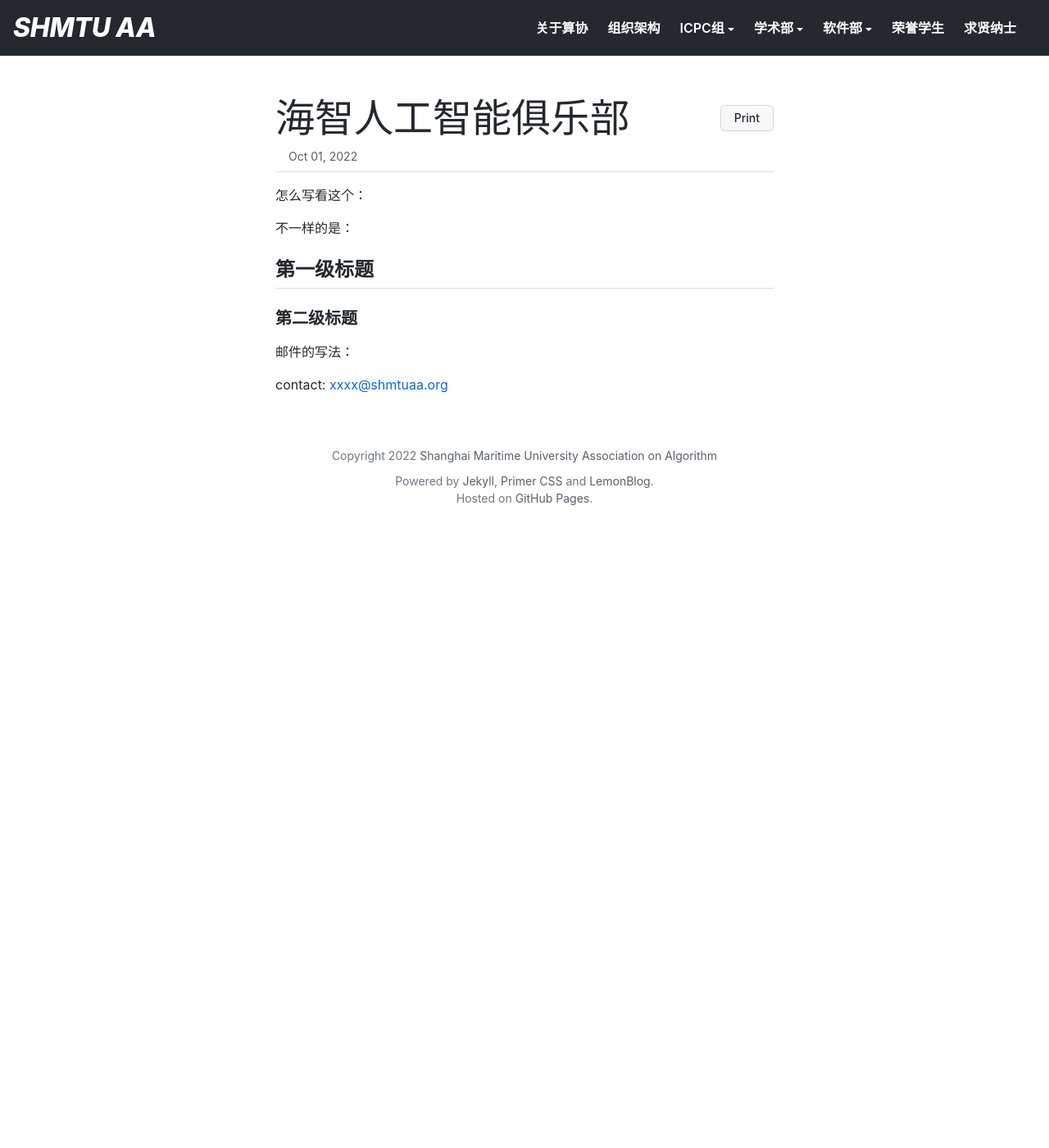
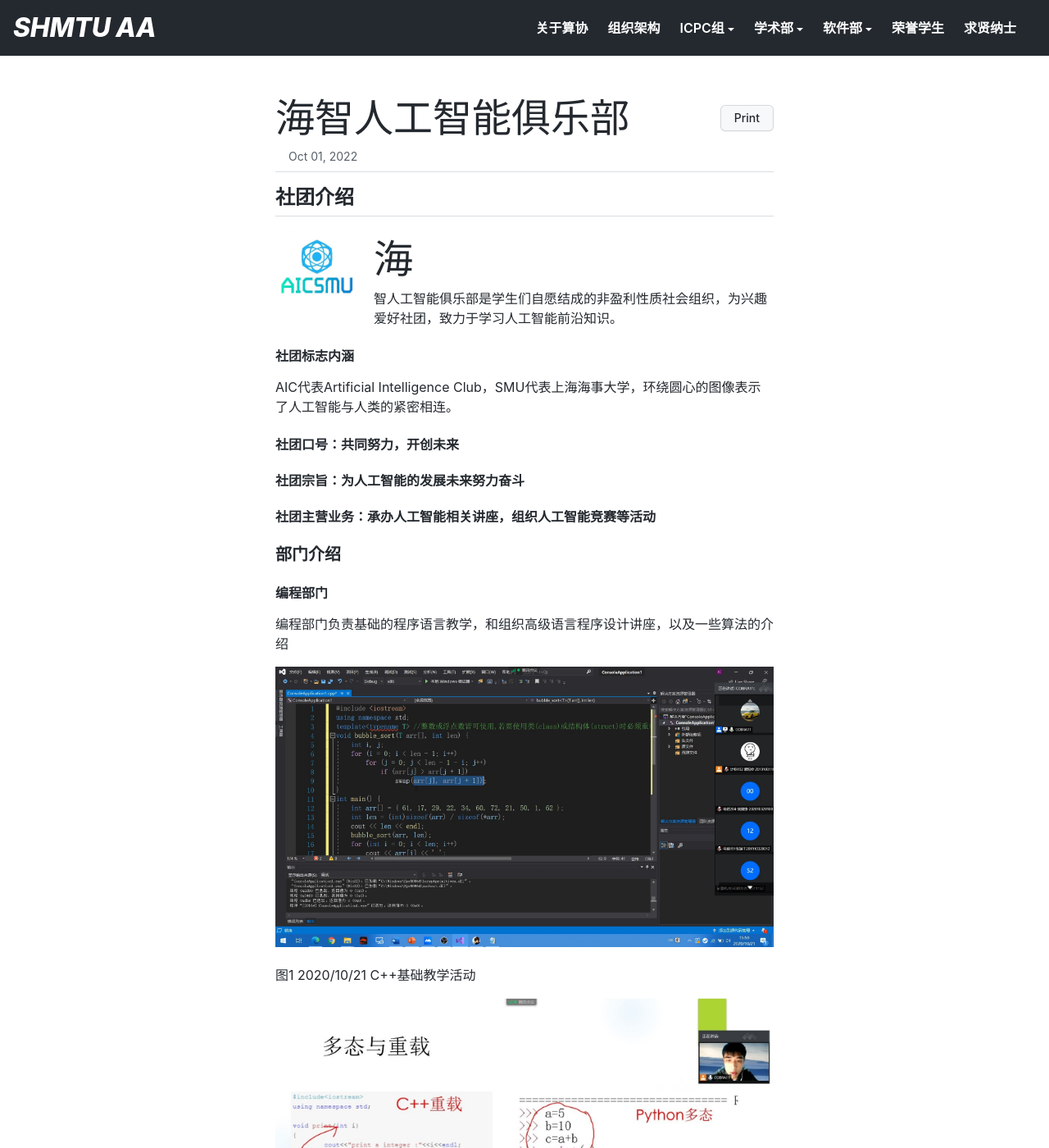
Before and after one commit to shmtuaa/shmtuaa.org, a Jekyll site: the page built from _posts/2022-10-01-CLUB-aicsmu.md, in a window 1280 px wide and 1400 px high. Shown: the whole window at 82% size. Built offline with Jekyll 4.4.1, drawn with Linux system fonts in a browser that asks for light colours; some of the changed text lies outside the part shown.

Commit message:
测试提交

```diff
--- a/_posts/2022-10-01-CLUB-aicsmu.md
+++ b/_posts/2022-10-01-CLUB-aicsmu.md
@@ -3,17 +3,103 @@ permalink: /aicsmu
 title: 海智人工智能俱乐部
 author: Chranos
 layout: post
-excerpt: 试试push
+excerpt: 本网站暂用于社团宣传
 ---
 
-怎么写看这个：
 
-不一样的是：
+## 社团介绍
 
-## 第一级标题
+<img src="./../assets/img/ico.png" width = "100" height = "" alt ="社团标志" align="left"/>
+<font size =8>海</font>智人工智能俱乐部是学生们自愿结成的非盈利性质社会组织，为兴趣爱好社团，致力于学习人工智能前沿知识。
 
-### 第二级标题
+#### 社团标志内涵
 
-邮件的写法：
+AIC代表Artificial Intelligence Club，SMU代表上海海事大学，环绕圆心的图像表示了人工智能与人类的紧密相连。
 
-contact: [xxxx@shmtuaa.org](mailto:xxxx@shmtuaa.org)
+#### 社团口号：共同努力，开创未来
+
+#### 社团宗旨：为人工智能的发展未来努力奋斗
+
+#### 社团主营业务：承办人工智能相关讲座，组织人工智能竞赛等活动
+
+### 部门介绍
+
+#### 编程部门
+
+编程部门负责基础的程序语言教学，和组织高级语言程序设计讲座，以及一些算法的介绍
+
+![2020/10/21_C++基础教学活动](../assets/img/20201021-2.jpg)
+
+图1 2020/10/21 C++基础教学活动
+
+![2020/11/5_Python基础教学活动](../assets/img/Screenshot2.jpg)
+
+图2 2020/11/5 Python基础教学活动
+
+![2021/3/17_Matlab基础教学活动](../assets/img/2.jpg)
+
+图3 2021/3/17 Mablab基础教学活动
+
+#### 机器学习部门
+
+机器学习部门负责对人工智能专项进行深入研究
+
+![2020/11/11_Python图像处理教学活动](../assets/img/20201111-1.png)
+
+图4 2020/11/11 Python图像处理教学活动1
+
+![2020/11/11_Python图像处理教学活动](../assets/img/20201111-2.png)
+
+图5 2020/11/11 Python图像处理教学活动2
+
+#### 网络安全部门
+
+网络安全部门负责网络竞赛活动的举办与题目的讲解
+
+![2021/3/10_反汇编逆向编程教学](../assets/img/002.jpg)
+
+图6 2021/3/10 反汇编逆向编程教学
+
+#### 智能机器人部门
+
+智能机器人部门负责人工智能在实际的应用
+
+![2021/4/7_指纹识别应用](../assets/img/zw1.jpg)
+
+图7 2021/4/7 指纹图像识别教学活动1
+
+![2021/4/7_指纹识别应用](../assets/img/zw2.jpg)
+
+图8 2021/4/7 指纹图像识别教学活动2
+
+![2021/4/16_Python无人驾驶应用](../assets/img/screensnip1.jpg)
+
+图9 2021/4/16 Python无人驾驶应用1
+
+![2021/4/16_Python无人驾驶应用](../assets/img/screensnip2.jpg)
+
+图10 2021/4/16 Python无人驾驶应用2
+
+#### 更多部门
+
+更多部门等待新人发掘！
+
+### 招新信息
+
+因疫情原因，招新改为线上进行，来看看我们往年的招新图片吧
+
+![2021/10_百团大战](../assets/img/2021_10.jpg)
+
+![2021/10_百团大战](../assets/img/2021_102.jpg)
+
+图11-12 2021百团大战
+
+加入方式：进入QQ群，即可加入我们的活动和讨论！
+
+![QQ群](../assets/img/zhaoxing.png)
+
+图13 海智人工智能俱乐部QQ群
+
+附件[上海海事大学社团章程](../assets/text/上海海事大学社团章程.pdf)
+
+contact: [aicsmu@shmtuaa.org](mailto:aicsmu@shmtuaa.org)
```
Also changed, not shown: assets/img/001.jpg (added), assets/img/002.jpg (added), assets/img/1.jpg (added), assets/img/2.jpg (added), assets/img/20201021-1.jpg (added), assets/img/20201021-2.jpg (added), assets/img/20201111-1.png (added), assets/img/20201111-2.png (added), assets/img/2021_10.jpg (added), assets/img/Screenshot1.jpg (added), assets/img/Screenshot2.jpg (added), assets/img/ico.png (added), assets/img/screensnip1.jpg (added), assets/img/screensnip2.jpg (added), 3 more files, 2 other files.
